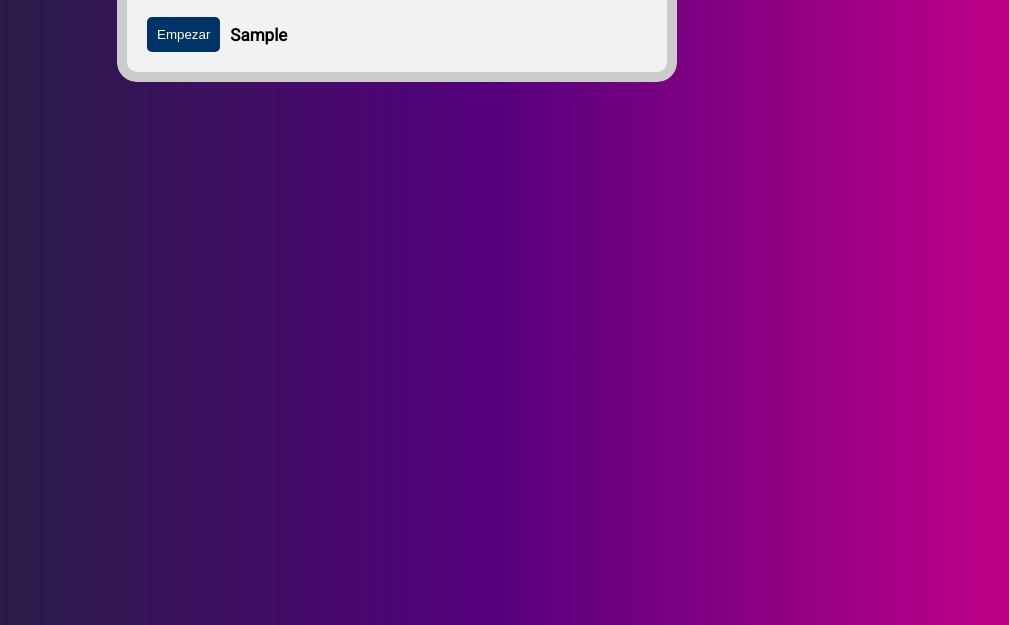
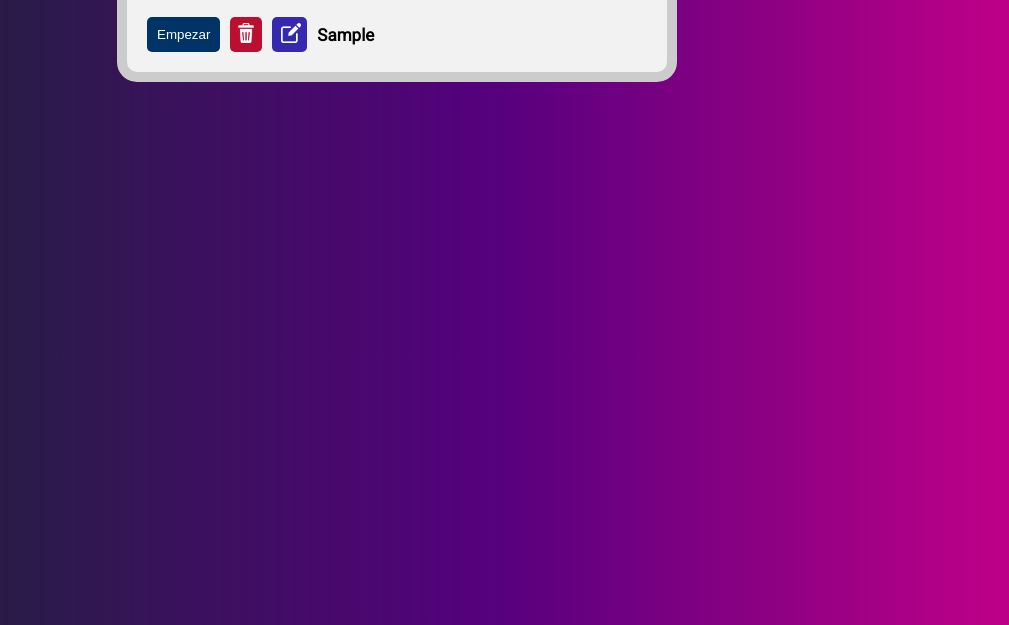
Before and after one commit to ColveraDeanda/Pomodoro-App, a plain HTML site: page index.html in a window 1280 px wide. Both pictures are taken after typing "Sample" into the empty fields and a click on the input "Agregar tarea". Shown: the part 175-800 px from the top of the page, without its empty margins (243-1252 px from the left). Drawn offline with Linux system fonts and the light colour scheme.

Commit message:
added delete icon and task deletion completed.

```diff
--- a/index.html
+++ b/index.html
@@ -19,7 +19,7 @@
         <div class="tasks-container">
             <div class="form">
                 <form action="" id="form">
-                    <input type="text" id="itTask">
+                    <input type="text" id="itTask" autocomplete="off">
                     <input type="submit" id="bAdd" value="Agregar tarea">
                 </form>
             </div>
--- a/main.css
+++ b/main.css
@@ -104,3 +104,30 @@ input[type="text"] {
     pointer-events: none;
     opacity: 0.65;
 }
+
+.delete {
+    border: none;
+    background-color: #BA0F30;
+    border-radius: 5px;
+    cursor: pointer;
+    padding: 6px ;
+}
+
+.delete img {
+    width: 20px;
+    height: 20px;
+}
+
+.edit {
+    border: none;
+    background-color: #3429af;
+    border-radius: 5px;
+    cursor: pointer;
+    padding: 6px ;
+}
+
+.edit img {
+    width: 20px;
+    height: 20px;
+    margin-left: 3px;
+}
--- a/main.js
+++ b/main.js
@@ -35,10 +35,12 @@ function createTask(value) {
 }
 
 function renderTasks() {
-    const html = tasks.map(task => {
+    let count = 0;
+    let html = tasks.map(task => {
+        count++;
         return `
         <div class="task">
-            <div class="completed">${task.completed ? `<span><img src="img/check.png" alt="Task Completed" width="40" height="40"></span>` : `<button class="start-button" data-id="${task.id}">Empezar</button>`}</div>
+            <div class="completed">${task.completed ? `<span><img src="img/check.png" alt="Task Completed" width="40" height="40"></span>` : `<button class="start-button" data-id="${task.id}">Empezar</button> <button class="delete" data-count="${count}"><img src="img/garbage.png" alt="Delete Task"></button> <button class="edit"><img src="img/edit.png" alt="Edit Task"></button>`}</div>
             <div class="title">${task.title}</div>
         </div>
         `;
@@ -49,6 +51,7 @@ function renderTasks() {
 
     // Agregando el evento a los botones creados de la plantilla.
     const startButtons = document.querySelectorAll('.task .start-button');
+    const deleteButtons = document.querySelectorAll('.task .delete');
 
     if(current) {
         // Setting disabled option for start buttons when task is in progress
@@ -83,6 +86,15 @@ function renderTasks() {
                 disableStartButton(startButtons);
 
             }
+        })
+    });
+
+    // Deleting a task
+    deleteButtons.forEach(deleteBtn => {
+        deleteBtn.addEventListener('click', e => {
+            const index = deleteBtn.getAttribute('data-count');
+            tasks.splice(index - 1, 1);
+            renderTasks();
         })
     })
 }
```
Also changed, not shown: img/delete.png (added), img/edit.png (added), img/garbage.png (added).
